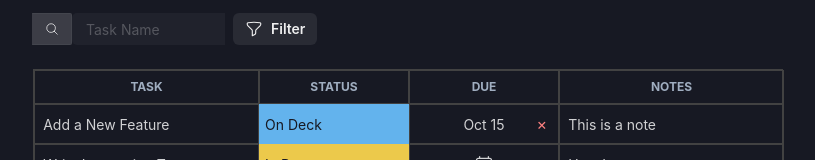
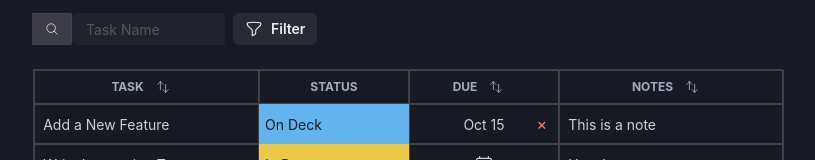
Before and after one commit to VlahdimyrLB/tanstack-table, a React (Vite) app: page / in a window 1280 px wide. Shown: the part 166-326 px from the top of the page, without its empty margins (131-946 px from the left). Built offline with nearby package versions, Linux system fonts and the light colour scheme.

Commit message:
Finished sorting

```diff
--- a/src/components/TaskTable.jsx
+++ b/src/components/TaskTable.jsx
@@ -1,8 +1,9 @@
-import { Box } from "@chakra-ui/react";
+import { Box, Icon } from "@chakra-ui/react";
 import {
   flexRender,
   getCoreRowModel,
   getFilteredRowModel,
+  getSortedRowModel,
   useReactTable,
 } from "@tanstack/react-table";
 import DATA from "../data";
@@ -11,6 +12,7 @@ import EditableCell from "./EditableCell";
 import StatusCell from "./StatusCell";
 import DateCell from "./DateCell";
 import Filters from "./Filters";
+import SortIcon from "../components/icons/SortIcon";
 
 const columns = [
   {
@@ -27,6 +29,7 @@ const columns = [
     accessorKey: "status",
     // cell: (props) => <p>{props.getValue()?.name}</p>,
     cell: StatusCell,
+    enableSorting: false,
     enableColumnFilter: true,
     filterFn: (row, columnId, filterStatuses) => {
       if (filterStatuses.length === 0) return true;
@@ -58,6 +61,7 @@ const TaskTable = () => {
     state: { columnFilters },
     getCoreRowModel: getCoreRowModel(),
     getFilteredRowModel: getFilteredRowModel(),
+    getSortedRowModel: getSortedRowModel(),
     columnResizeMode: "onChange",
     meta: {
       updateData: (rowIndex, columnId, value) =>
@@ -83,6 +87,23 @@ const TaskTable = () => {
             {headerGroup.headers.map((header) => (
               <Box className="th" w={header.getSize()} key={header.id}>
                 {header.column.columnDef.header}
+                {header.column.getCanSort() && (
+                  <Icon
+                    as={SortIcon}
+                    mx={3}
+                    fontSize={14}
+                    onClick={header.column.getToggleSortingHandler()}
+                  />
+                )}
+                {
+                  // CODE COMMENTED WILL WORK FOR CUSTOMIZATION
+                  // {
+                  //   asc: "ASC",
+                  //   desc: "DESC",
+                  // }[header.column.getIsSorted()]
+
+                  header.column.getIsSorted()
+                }
                 <Box
                   onMouseDown={header.getResizeHandler()}
                   onTouchStart={header.getResizeHandler()}
```
